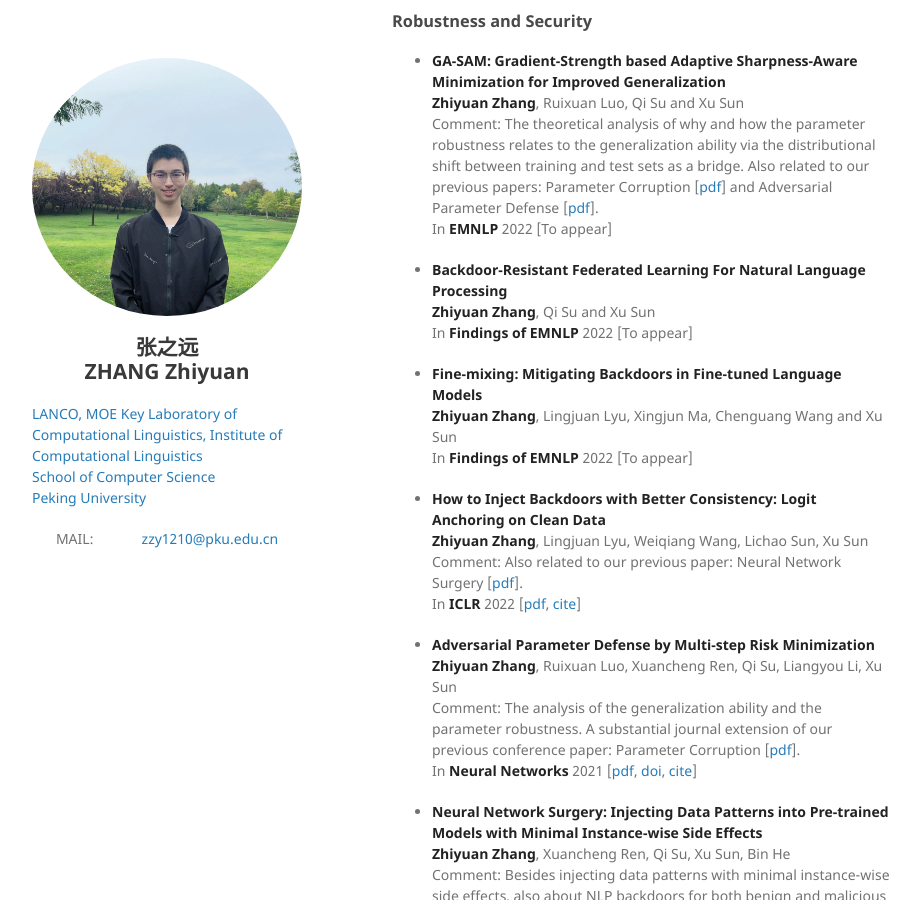
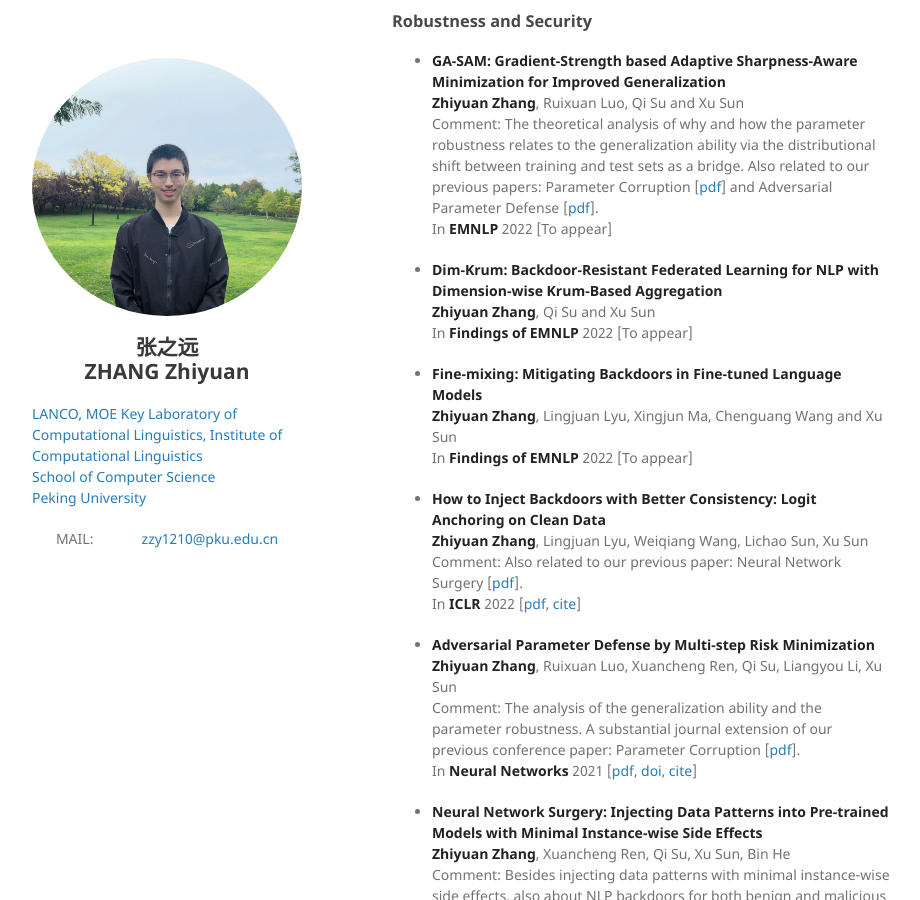
Before and after one commit to pkuzzy/pkuzzy.github.io, a Jekyll site: the page built from index.md, in a window 1280 px wide and 900 px high, scrolled down 731 px. Shown: the whole window, without its empty margins (178-1098 px from the left). Built offline with Jekyll 4.4.1, drawn with Linux system fonts in a browser that asks for light colours; nearby versions of some CDN libraries; our own code applies the rules of GitHub Pages for plain Markdown files; some of the changed text lies outside the part shown.

Commit message:
Update index.md

```diff
--- a/index.md
+++ b/index.md
@@ -29,7 +29,7 @@ layout: default
   Comment: The theoretical analysis of why and how the parameter robustness relates to the generalization ability via the distributional shift between training and test sets as a bridge. Also related to our previous papers: Parameter Corruption [[pdf](https://arxiv.org/pdf/2006.05620.pdf)] and Adversarial Parameter Defense [[pdf](https://arxiv.org/pdf/2109.02889.pdf)].
   In **EMNLP** 2022 [To appear]
 
-- **Backdoor-Resistant Federated Learning For Natural Language Processing**
+- **Dim-Krum: Backdoor-Resistant Federated Learning for NLP with Dimension-wise Krum-Based Aggregation**
   **Zhiyuan Zhang**, Qi Su and Xu Sun
   In **Findings of EMNLP** 2022 [To appear]
 
@@ -101,7 +101,7 @@ layout: default
   Comment: Releasing a Chinese dependency treebank dataset [[github](https://github.com/lancopku/Chinese-Dependency-Treebank-with-Ellipsis)] of 319 weibos, containing 572 sentences with omissions restored and contexts reserved.
   In **LREC** 2018 [[pdf](http://www.lrec-conf.org/proceedings/lrec2018/pdf/297.pdf), [data](https://github.com/lancopku/Chinese-Dependency-Treebank-with-Ellipsis), [cite](https://dblp.uni-trier.de/rec/conf/lrec/RenSWWZZ18.html?view=bibtex)]
 
-- **Automatic Translating Between Ancient Chinese and Contemporary Chinese with Limited Aligned Corpora**
+- **Automatic Translating between Ancient Chinese and Contemporary Chinese with Limited Aligned Corpora**
   **Zhiyuan Zhang**, Wei Li, Qi Su
   In **NLPCC** 2019 (short) [[pdf](https://arxiv.org/pdf/1803.01557.pdf), [doi](https://doi.org/10.1007/978-3-030-32236-6_13), [cite](https://dblp.uni-trier.de/rec/conf/nlpcc/Zhang0S19.html?view=bibtex)]
 
```
